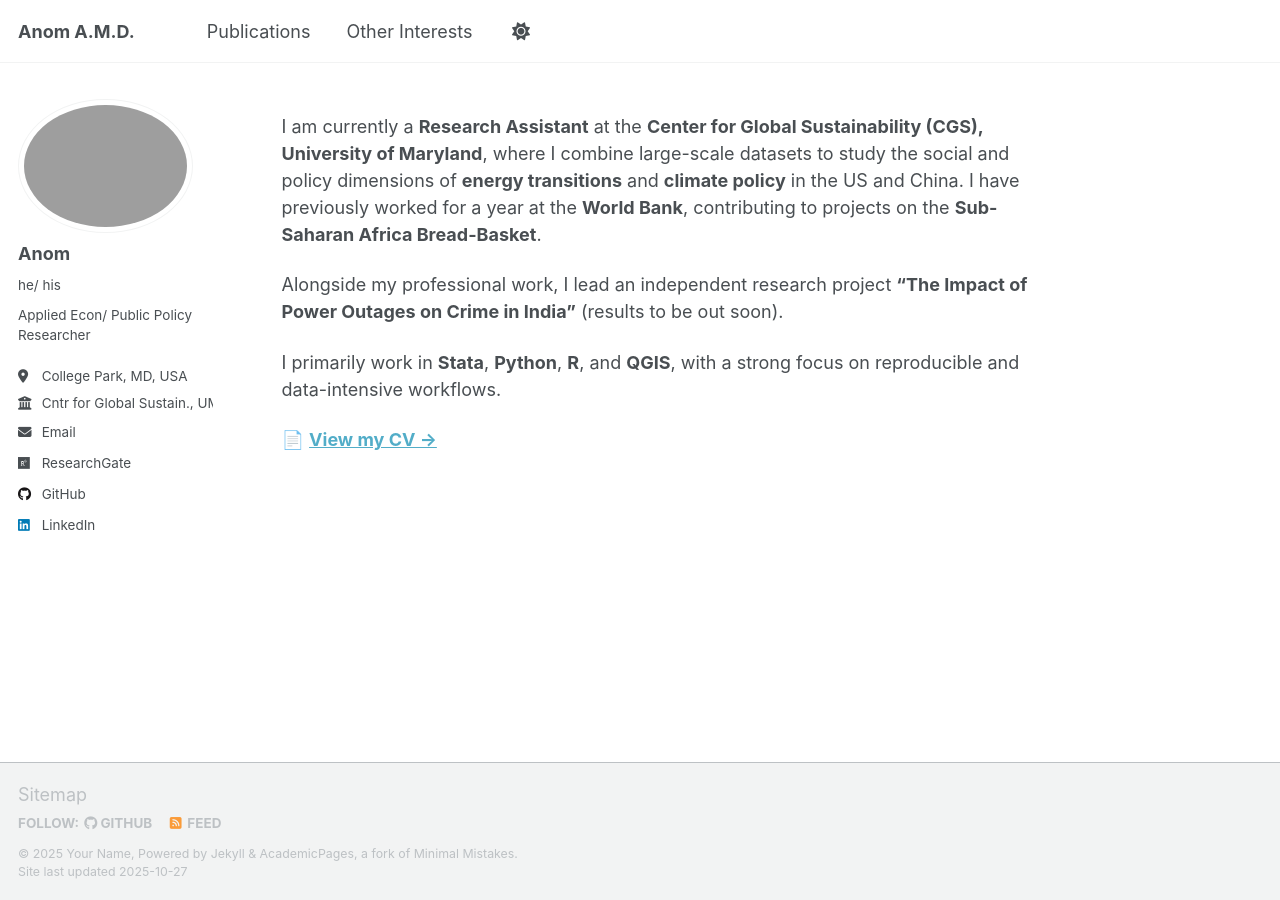
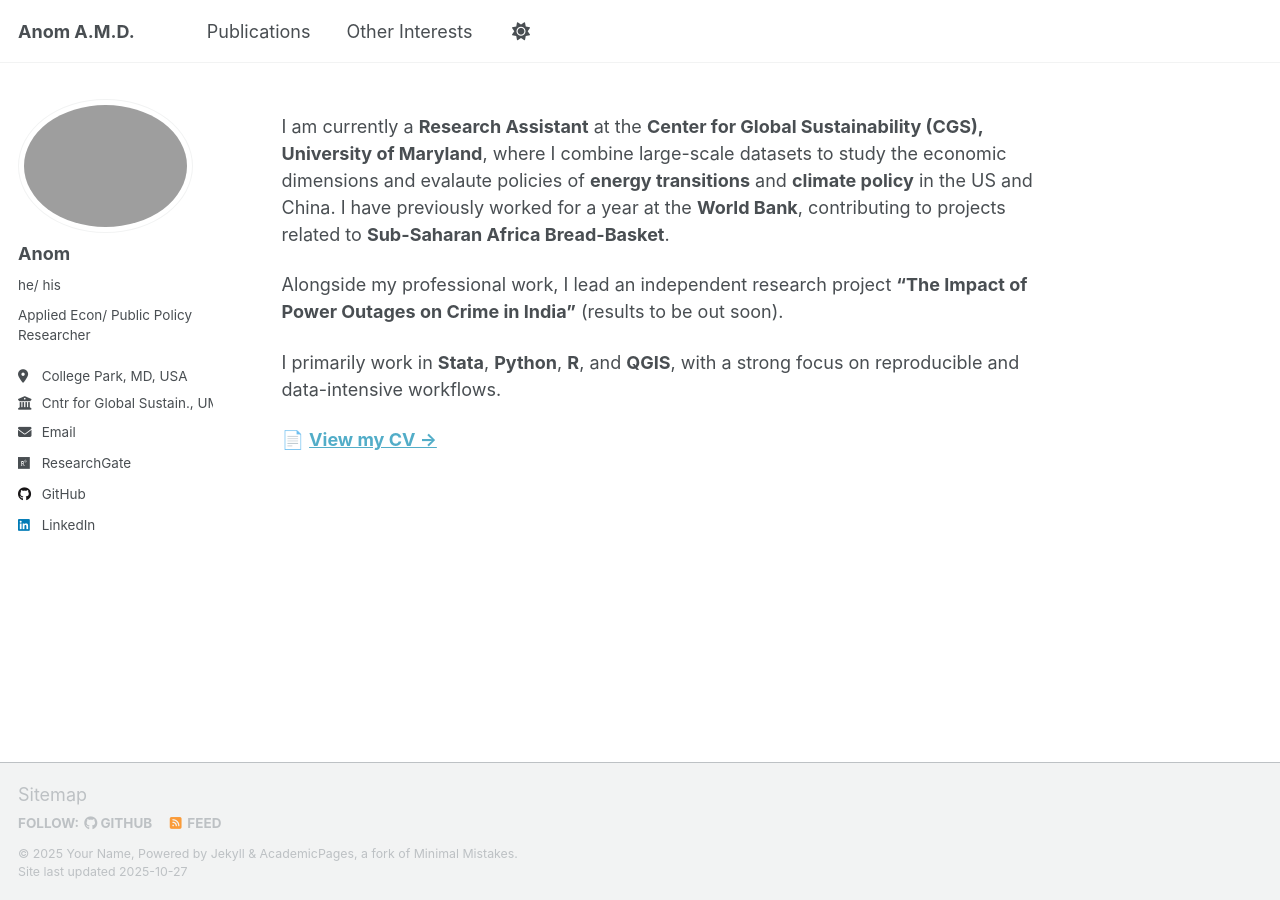
Before and after one commit to anomdule/anomdule.github.io, a Jekyll site: the page built from _pages/about.md, in a window 1280 px wide. Built offline with Jekyll 4.4.1, drawn with Linux system fonts in a browser that asks for light colours; a script that is not in the unit is left out.

Commit message:
Update about.md

```diff
--- a/_pages/about.md
+++ b/_pages/about.md
@@ -7,7 +7,7 @@ redirect_from:
   - /about.html
 ---
 
-I am currently a **Research Assistant** at the **Center for Global Sustainability (CGS), University of Maryland**, where I combine large-scale datasets to study the social and policy dimensions of **energy transitions** and **climate policy** in the US and China. I have previously worked for a year at the **World Bank**, contributing to projects on the **Sub-Saharan Africa Bread-Basket**.
+I am currently a **Research Assistant** at the **Center for Global Sustainability (CGS), University of Maryland**, where I combine large-scale datasets to study the economic dimensions and evalaute policies of **energy transitions** and **climate policy** in the US and China. I have previously worked for a year at the **World Bank**, contributing to projects related to **Sub-Saharan Africa Bread-Basket**.
 
 Alongside my professional work, I lead an independent research project **“The Impact of Power Outages on Crime in India”** (results to be out soon).
 
```
